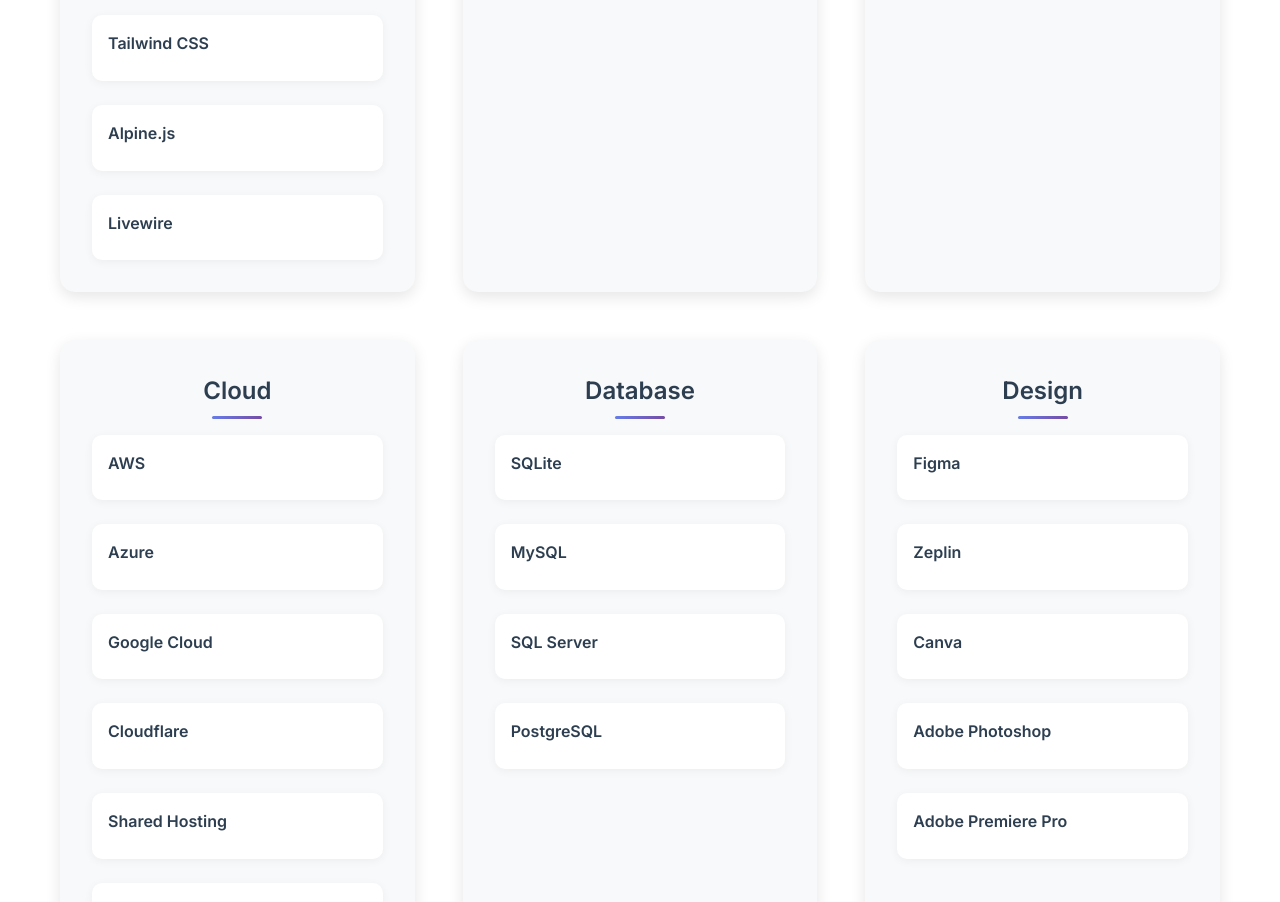
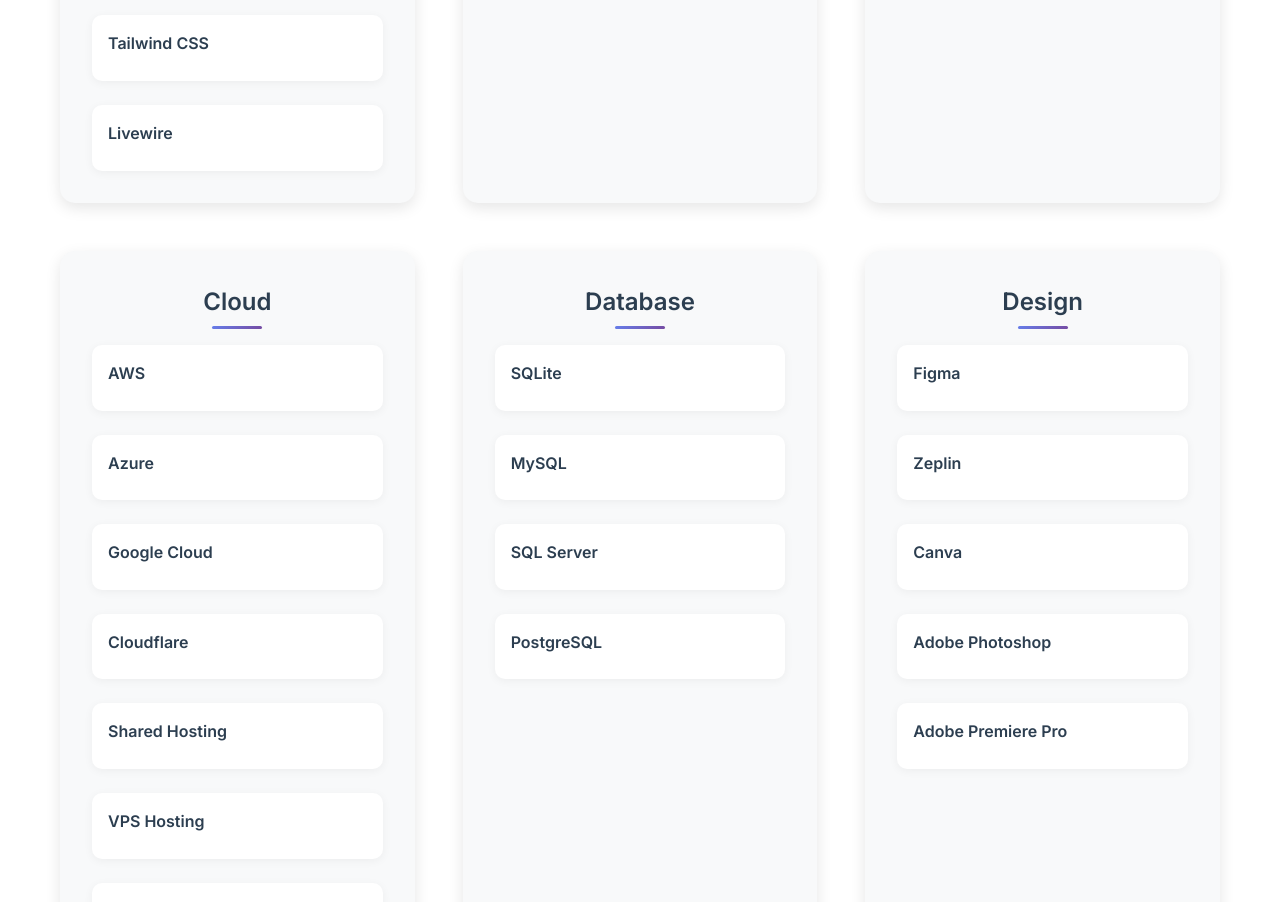
Before and after one commit to prinsudesu/portfolio, a React (Create React App) app: page / in a window 1280 px wide. Shown: the part 2080-2982 px from the top of the page. Built offline with nearby package versions, Linux system fonts and the light colour scheme; the HTML template or start-up script is replaced by a standard one.

Commit message:
Update Skills.js

```diff
--- a/src/components/Skills.js
+++ b/src/components/Skills.js
@@ -11,7 +11,6 @@
         { name: 'React' },
         { name: 'Bootstrap' },
         { name: 'Tailwind CSS' },
-        { name: 'Alpine.js' },
         { name: 'Livewire' }
       ]
     },
```
